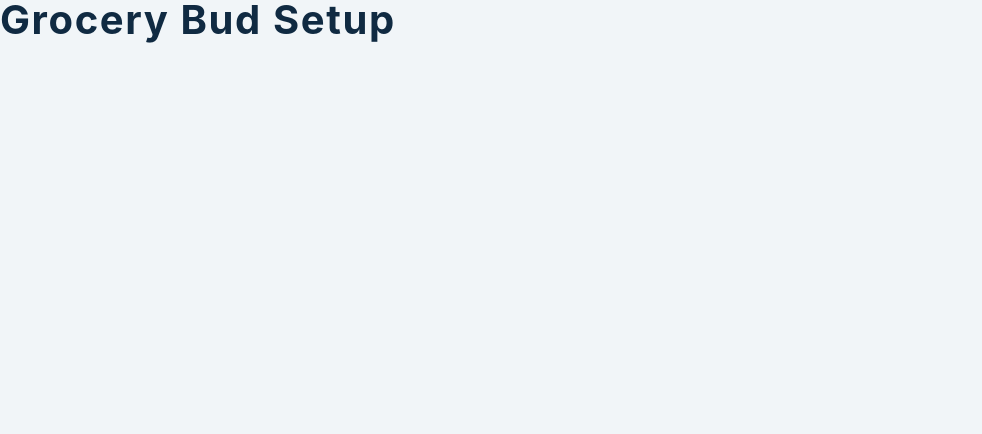
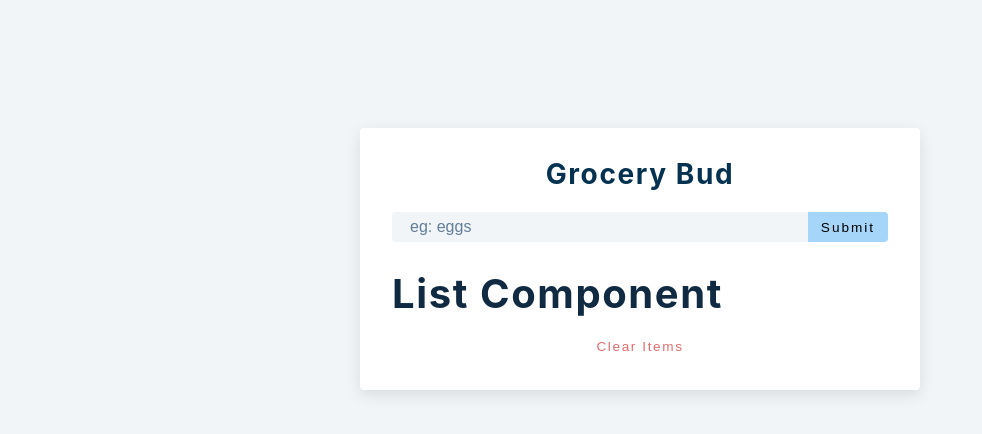
Before and after one commit to Kennethz374/React-Project-Master, a React (Create React App) app in the folder 10-grocery-bud/setup/: page / in a window 1280 px wide. Shown: the top 434 px of the page, without its empty margins (0-982 px from the left). Built offline with nearby package versions, Linux system fonts and the light colour scheme.

Commit message:
structure done work on functionality

```diff
--- a/10-grocery-bud/setup/src/App.js
+++ b/10-grocery-bud/setup/src/App.js
@@ -1,9 +1,48 @@
-import React, { useState, useEffect } from 'react'
-import List from './List'
-import Alert from './Alert'
+import React, { useState, useEffect } from "react";
+import List from "./List";
+import Alert from "./Alert";
 
 function App() {
-  return <h2>grocery bud setup</h2>
+  const [name, setName] = useState("");
+  const [list, setList] = useState([]);
+  const [isEditing, setIsEditing] = useState(false);
+  const [editID, setEditID] = useState(null);
+  const [alert, setAlert] = useState({ show: false, msg: "", type: "" }); //more property in this message
+
+  const handleSubmit = e => {
+    e.preventDefault();
+    if (!name) {
+      //display alert
+    } else if (name && isEditing) {
+      //deal with edit
+    }
+  };
+  return (
+    <section className="section-center">
+      <form className="grocery-form" onSubmit={handleSubmit}>
+        {alert.show && <Alert />}
+        <h3>grocery bud</h3>
+        <div className="form-control">
+          <input
+            type="text"
+            className="grocery"
+            placeholder="eg: eggs"
+            value={name}
+            onChange={e => {
+              setName(e.target.value);
+            }}
+          />
+          <button type="submit" className="submit-btn">
+            {isEditing ? "edit" : "submit"}
+          </button>
+        </div>
+      </form>
+      <div className="grocery-container">
+        <List />
+        <button className="clear-btn">clear items</button>
+      </div>
+    </section>
+  );
 }
 
-export default App
+export default App;
```
